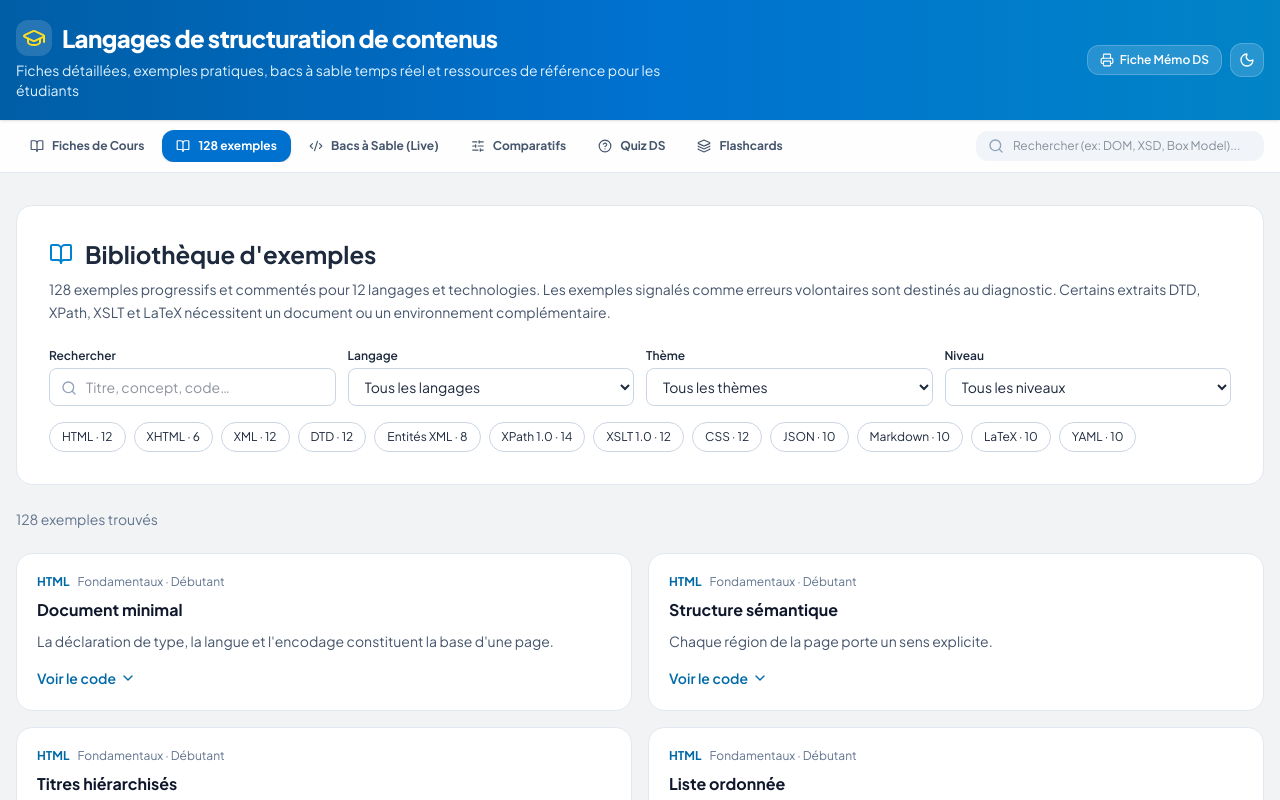
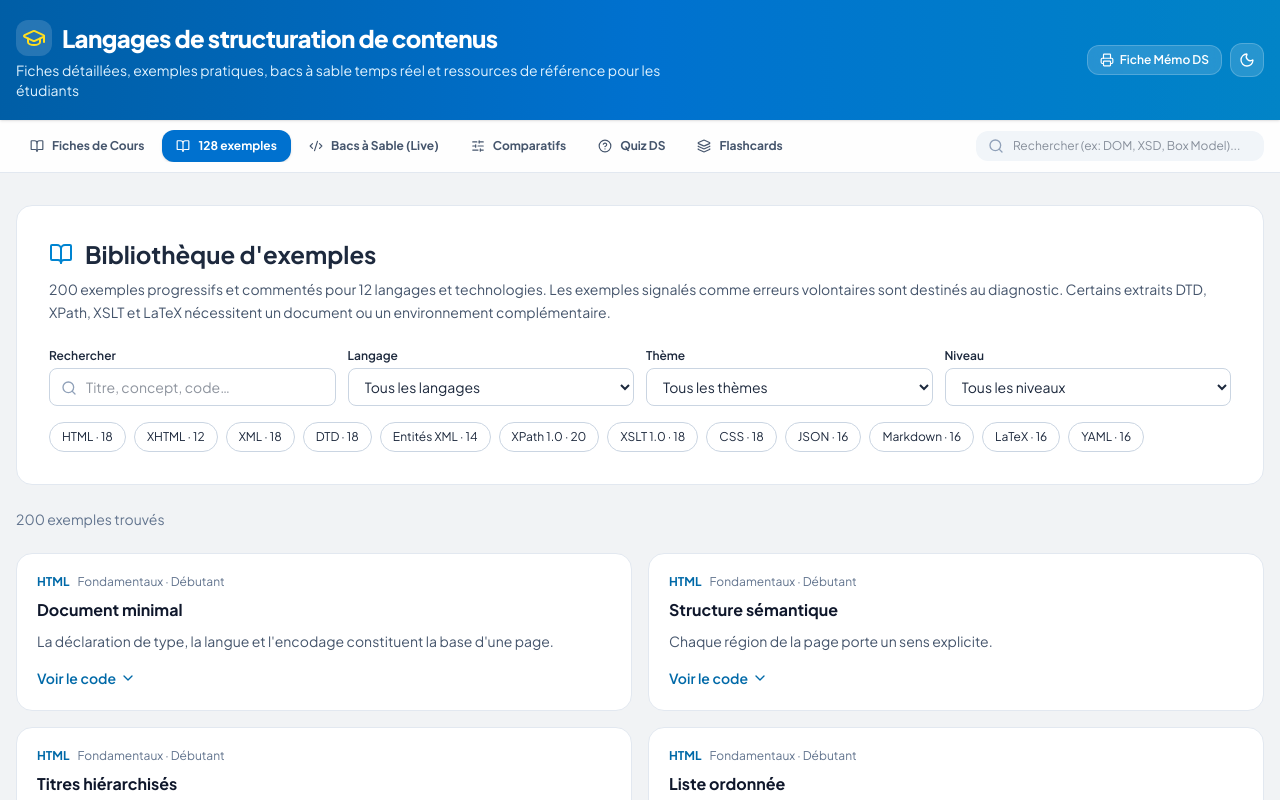
Before and after one commit to Bouguen/ds-1, a React (Vite) app: page / in a window 1280 px wide. Both pictures are taken after a click on the button "128 exemples". Shown: the top 800 px of the page. Built offline with nearby package versions, Linux system fonts and the light colour scheme.

Commit message:
feat: intégrer les 72 nouveaux exemples à la recherche

```diff
--- a/src/components/ExamplesLibrary.tsx
+++ b/src/components/ExamplesLibrary.tsx
@@ -2,6 +2,9 @@ import React, { useMemo, useState } from 'react';
 import { Search, BookOpen, ChevronDown, ChevronUp } from 'lucide-react';
 import { CodeBlock } from './CodeBlock';
 import { EXTENDED_EXAMPLES } from '../data/extendedExamples';
+import { MASTERY_EXAMPLES } from '../data/masteryExamples';
+
+const ALL_EXAMPLES = [...EXTENDED_EXAMPLES, ...MASTERY_EXAMPLES];
 
 const LABELS: Record<string, string> = {
   html: 'HTML', xhtml: 'XHTML', xml: 'XML', dtd: 'DTD', entities: 'Entités XML',
@@ -18,10 +21,10 @@ export const ExamplesLibrary: React.FC = () => {
 
   const languages = Object.keys(LABELS);
   const categories = useMemo(() => {
-    const matching = EXTENDED_EXAMPLES.filter(x => language === 'all' || x.language === language);
+    const matching = ALL_EXAMPLES.filter(x => language === 'all' || x.language === language);
     return Array.from(new Set(matching.map(x => x.category))).sort((a,b) => a.localeCompare(b, 'fr'));
   }, [language]);
-  const filtered = useMemo(() => EXTENDED_EXAMPLES.filter(x => {
+  const filtered = useMemo(() => ALL_EXAMPLES.filter(x => {
     const text = `${x.title} ${x.explanation} ${x.category} ${LABELS[x.language]} ${x.code}`.toLocaleLowerCase('fr');
     return (language === 'all' || x.language === language)
       && (category === 'all' || x.category === category)
@@ -37,7 +40,7 @@ export const ExamplesLibrary: React.FC = () => {
           <h1 className="text-2xl font-bold">Bibliothèque d'exemples</h1>
         </div>
         <p className="text-sm text-slate-600 dark:text-slate-300 leading-relaxed">
-          {EXTENDED_EXAMPLES.length} exemples progressifs et commentés pour {languages.length} langages et technologies.
+          {ALL_EXAMPLES.length} exemples progressifs et commentés pour {languages.length} langages et technologies.
           Les exemples signalés comme erreurs volontaires sont destinés au diagnostic.
           Certains extraits DTD, XPath, XSLT et LaTeX nécessitent un document ou un environnement complémentaire.
         </p>
@@ -76,7 +79,7 @@ export const ExamplesLibrary: React.FC = () => {
             onClick={() => { setLanguage(x); setCategory('all'); setOpenId(null); }}
             aria-pressed={language === x}
             className={`text-xs rounded-full px-3 py-1.5 border cursor-pointer ${language === x ? 'bg-sky-600 text-white border-sky-600' : 'border-slate-300 dark:border-slate-700 hover:bg-slate-100 dark:hover:bg-slate-800'}`}>
-            {LABELS[x]} · {EXTENDED_EXAMPLES.filter(a => a.language === x).length}
+            {LABELS[x]} · {ALL_EXAMPLES.filter(a => a.language === x).length}
           </button>)}
           {language !== 'all' && <button type="button" onClick={() => { setLanguage('all'); setCategory('all'); }}
             className="text-xs underline px-2">Effacer le filtre</button>}
```
